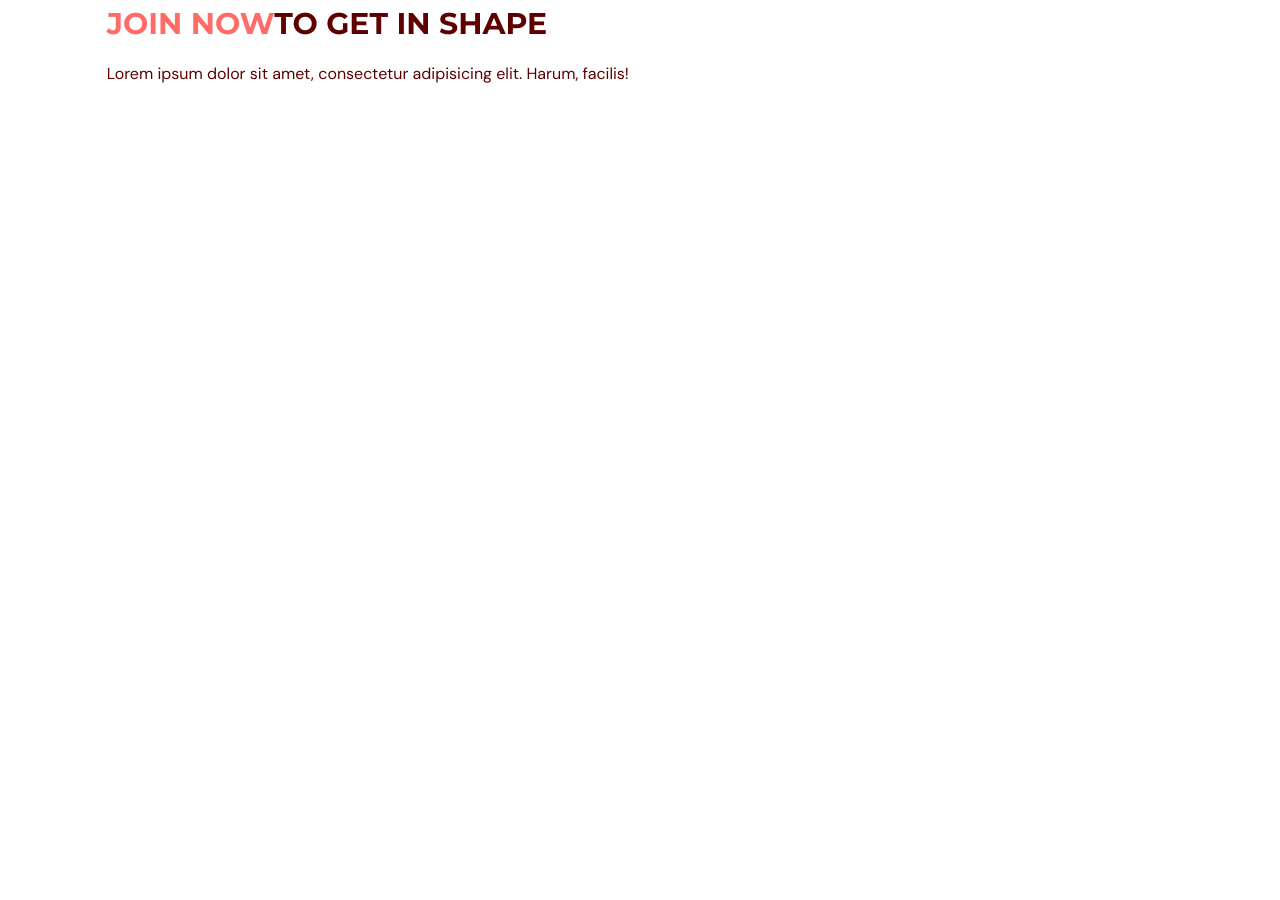
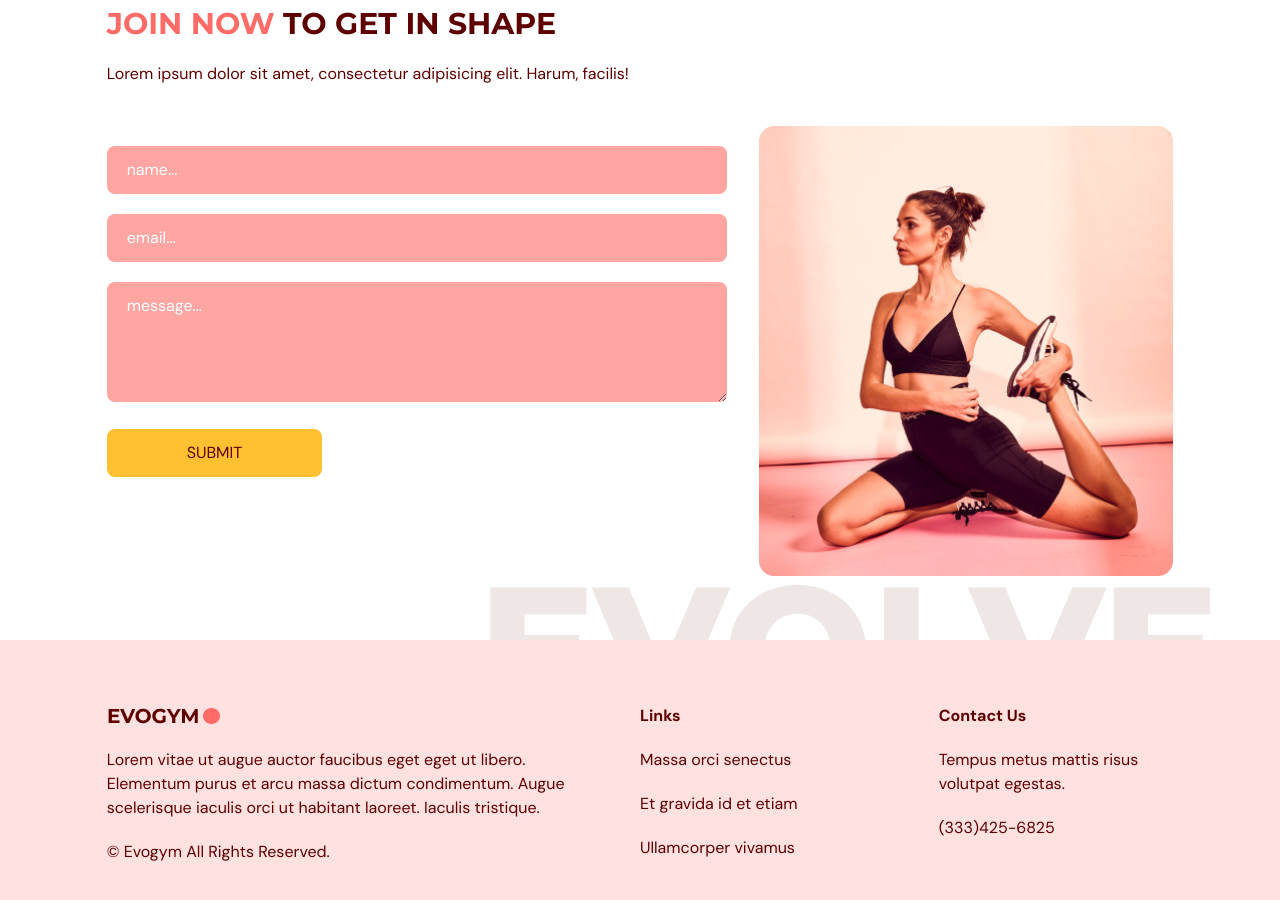
Before and after one commit to bvcr93/gym-web-TS, a React (Vite) app: page / in a window 1280 px wide. Shown: the part 3120-4020 px from the top of the page. Before the commit the page ends 3206 px from the top, so only its background shows below. Built offline with nearby package versions, Linux system fonts and the light colour scheme.

Commit message:
finishing contact page and footer

```diff
--- a/src/App.tsx
+++ b/src/App.tsx
@@ -4,6 +4,7 @@
 import Nav from "./components/Nav";
 import OurClasses from "./pages/OurClasses";
 import { AppProvider } from "./context/AppContext";
+import Footer from "./components/Footer";
 
 
 function App() {
@@ -17,6 +18,7 @@
         <Benefits />
         <OurClasses />
         <ContactUs />
+        <Footer/>
       </div>
     </AppProvider>
   );
--- /dev/null
+++ b/src/components/Footer.tsx
@@ -0,0 +1,34 @@
+import React from 'react'
+import Logo from "../assets/Logo.png"
+type Props = {}
+
+const Footer = (props: Props) => {
+  return (
+    <footer className="bg-primary-100 py-16">
+    <div className="justify-content mx-auto w-5/6 gap-16 md:flex">
+      <div className="mt-16 basis-1/2 md:mt-0">
+        <img alt="logo" src={Logo} />
+        <p className="my-5">
+          Lorem vitae ut augue auctor faucibus eget eget ut libero. Elementum
+          purus et arcu massa dictum condimentum. Augue scelerisque iaculis
+          orci ut habitant laoreet. Iaculis tristique.
+        </p>
+        <p>© Evogym All Rights Reserved.</p>
+      </div>
+      <div className="mt-16 basis-1/4 md:mt-0">
+        <h4 className="font-bold">Links</h4>
+        <p className="my-5">Massa orci senectus</p>
+        <p className="my-5">Et gravida id et etiam</p>
+        <p>Ullamcorper vivamus</p>
+      </div>
+      <div className="mt-16 basis-1/4 md:mt-0">
+        <h4 className="font-bold">Contact Us</h4>
+        <p className="my-5">Tempus metus mattis risus volutpat egestas.</p>
+        <p>(333)425-6825</p>
+      </div>
+    </div>
+  </footer>
+  )
+}
+
+export default Footer
--- a/src/pages/ContactUs.tsx
+++ b/src/pages/ContactUs.tsx
@@ -7,8 +7,18 @@
 type Props = {};
 
 const ContactUs = (props: Props) => {
+  const {
+    register,
+    trigger,
+    formState: { errors },
+  } = useForm();
   const { setSelectedPage } = useAppContext();
-
+  const onSubmit = async (e: any) => {
+    const isValid = await trigger();
+    if (!isValid) {
+      e.preventDefault();
+    }
+  };
   return (
     <section id="contactus" className="mx-auto w-5/6 pt-24 scroll-pb-32">
       <motion.div
@@ -27,7 +37,7 @@
           }}
         >
           <HText>
-            <span className="text-primary-500">JOIN NOW</span>TO GET IN SHAPE
+            <span className="text-primary-500">JOIN NOW {""}</span>TO GET IN SHAPE
           </HText>
           <p className="my-5">
             {" "}
@@ -36,6 +46,87 @@
           </p>
         </motion.div>
         {/* FORM AND IMAGE */}
+        <div className="mt-10 justify-between gap-8 md:flex">
+          <motion.div
+            className="mt-10 basis-3/5 md:mt-0"
+            initial="hidden"
+            whileInView="visible"
+            viewport={{ once: true, amount: 0.5 }}
+            transition={{ duration: 1, delay: 0.2 }}
+            variants={{
+              hidden: { opacity: 0, y: 50 },
+              visible: { opacity: 1, y: 0 },
+            }}
+          >
+            <form
+              target="_blank"
+              onSubmit={onSubmit}
+              method="POST"
+              action="https://formsubmit.co/darelbavcar1@gmail.com"
+            >
+              <input
+                type="text"
+                className="w-full mt-5 rounded-lg bg-primary-300 px-5 py-3 placeholder-white"
+                placeholder="name..."
+                {...register("name", { required: true, maxLength: 100 })}
+              />
+              {errors.name && (
+                <p className="mt-1 text-primary-500">
+                  {errors.name.type === "required" && "this field is required"}
+                </p>
+              )}
+              <input
+                type="text"
+                className="w-full mt-5 rounded-lg bg-primary-300 px-5 py-3 placeholder-white"
+                placeholder="email..."
+                {...register("email", { required: true, maxLength: 100 })}
+              />
+              {errors.email && (
+                <p className="mt-1 text-primary-500">
+                  {errors.email.type === "required" && "this field is required"}
+                </p>
+              )}
+              <textarea
+                rows={4}
+                cols= {50}
+                className="w-full mt-5 rounded-lg bg-primary-300 px-5 py-3 placeholder-white"
+                placeholder="message..."
+                {...register("name", { required: true, maxLength: 1000 })}
+              />
+              {errors.message && (
+                <p className="mt-1 text-primary-500">
+                  {errors.message.type === "required" &&
+                    "this field is required"}
+                </p>
+              )}
+              <button
+                type="submit"
+                className="mt-5 rounded-lg bg-secondary-500 px-20 py-3 transition duration-500 hover:text-white"
+              >
+                SUBMIT
+              </button>
+            </form>
+          </motion.div>
+          <motion.div
+            className="relative mt-16 basis-2/5 md:mt-0"
+            initial="hidden"
+            whileInView="visible"
+            viewport={{ once: true, amount: 0.5 }}
+            transition={{ delay: 0.2, duration: 0.5 }}
+            variants={{
+              hidden: { opacity: 0, y: 50 },
+              visible: { opacity: 1, y: 0 },
+            }}
+          >
+            <div className="w-full before:absolute before:-bottom-20 before:-right-10 before:z-[-1] md:before:content-evolvetext">
+              <img
+                className="w-full mb-16"
+                alt="contact-us-page-graphic"
+                src={contactImg}
+              />
+            </div>
+          </motion.div>
+        </div>
       </motion.div>
     </section>
   );
--- a/src/pages/OurClasses.tsx
+++ b/src/pages/OurClasses.tsx
@@ -1,4 +1,3 @@
-import React from "react";
 import { useAppContext } from "../context/AppContext";
 import { motion } from "framer-motion";
 import { SelectedPage } from "../types/enums";
```
